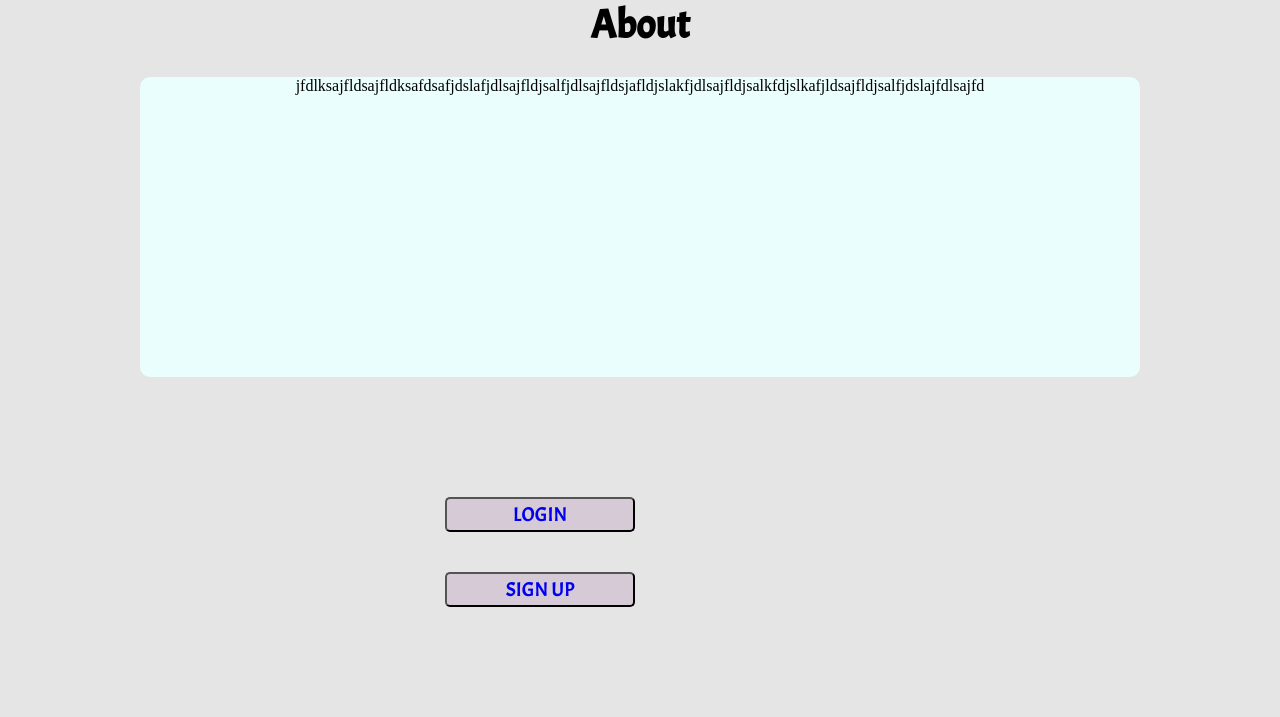
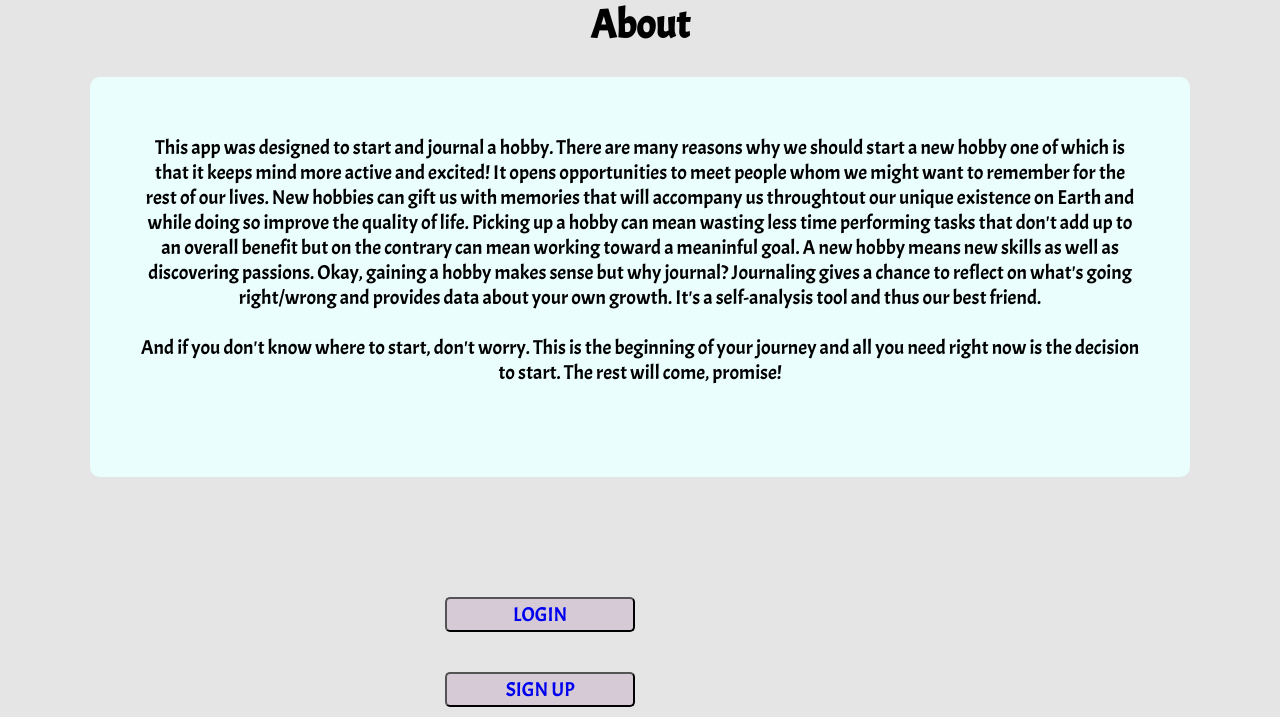
Before and after one commit to sabinaTT/hobby-log, a Django app: page /about/ in a window 1280 px wide. Shown: the part 27-744 px from the top of the page. Run offline with Django 4.2, Linux system fonts and the light colour scheme; some web fonts are replaced.

Commit message:
write content for about page

```diff
--- a/main_app/static/styles/styles.css
+++ b/main_app/static/styles/styles.css
@@ -98,14 +98,16 @@ a:active {
 }
 .about-box {
     background-color: #EAFFFD;
-    width: 1000px;
-    height: 300px;
+    width: 1100px;
+    height: 400px;
     border-radius:10px;
     margin: 0 auto;
 }
 .about-content {
+    padding: 20px 50px 20px 50px;
     text-align: center;
-    /* padding: 0 auto; */
+    font-family: 'Acme', sans-serif;
+    font-size: 20px;
 }
 .log_sign_button {
     background-color: #D5CAD6;
@@ -115,7 +117,6 @@ a:active {
     font-size: 20px;
     font-family: 'Acme', sans-serif;
     border-radius: 5px;
-
 }
 #about-buttons {
     margin: auto;
--- a/main_app/templates/about.html
+++ b/main_app/templates/about.html
@@ -2,8 +2,13 @@
 {% block content %}
     <h1 id='about-title'>About</h1>
     <div class='about-box'>
+        <br />
         <p class='about-content'>
-            jfdlksajfldsajfldksafdsafjdslafjdlsajfldjsalfjdlsajfldsjafldjslakfjdlsajfldjsalkfdjslkafjldsajfldjsalfjdslajfdlsajfd
+            This app was designed to start and journal a hobby. There are many reasons why we should start a new hobby one of which is that it keeps mind more active and excited! It opens opportunities to meet people whom we might want to remember for the rest of our lives. New hobbies can gift us with memories that will accompany us throughtout our unique existence on Earth and while doing so improve the quality of life. Picking up a hobby can mean wasting less time performing tasks that don't add up to an overall benefit but on the contrary can mean working toward a meaninful goal. A new hobby means new skills as well as discovering passions.
+            Okay, gaining a hobby makes sense but why journal? Journaling gives a chance to reflect on what's going right/wrong and provides data about your own growth. It's a self-analysis tool and thus our best friend.
+            <br />
+            <br />
+            And if you don't know where to start, don't worry. This is the beginning of your journey and all you need right now is the decision to start. The rest will come, promise!
         </p>
     </div>
     <div id='about-buttons'>
```
